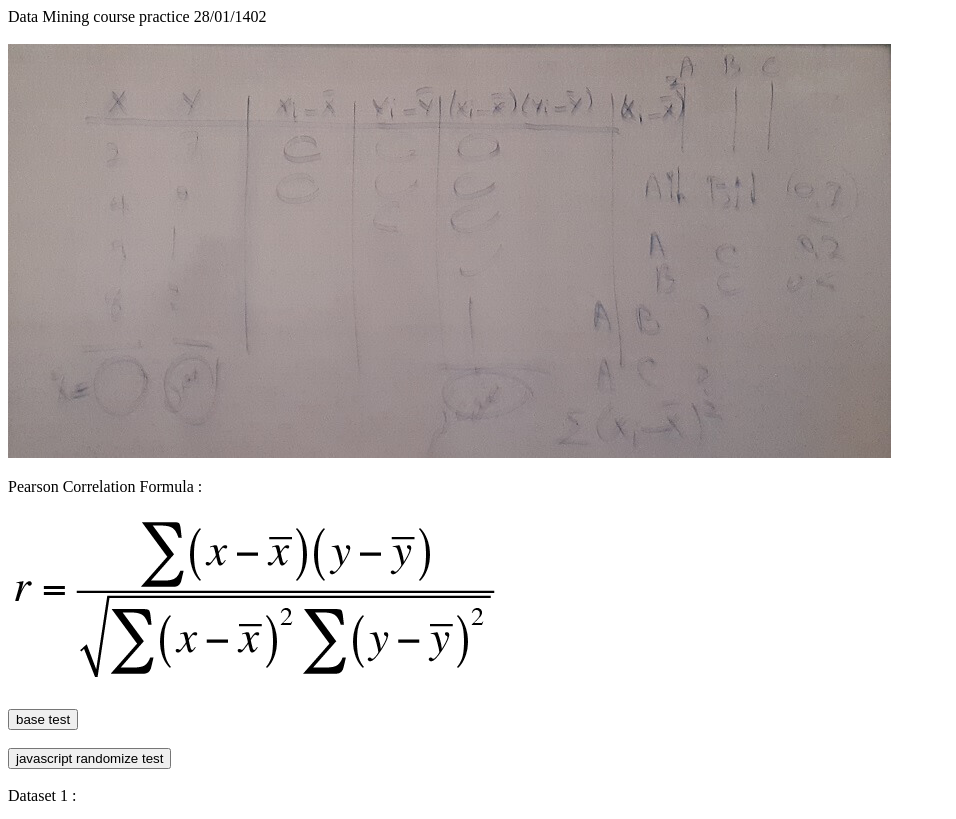
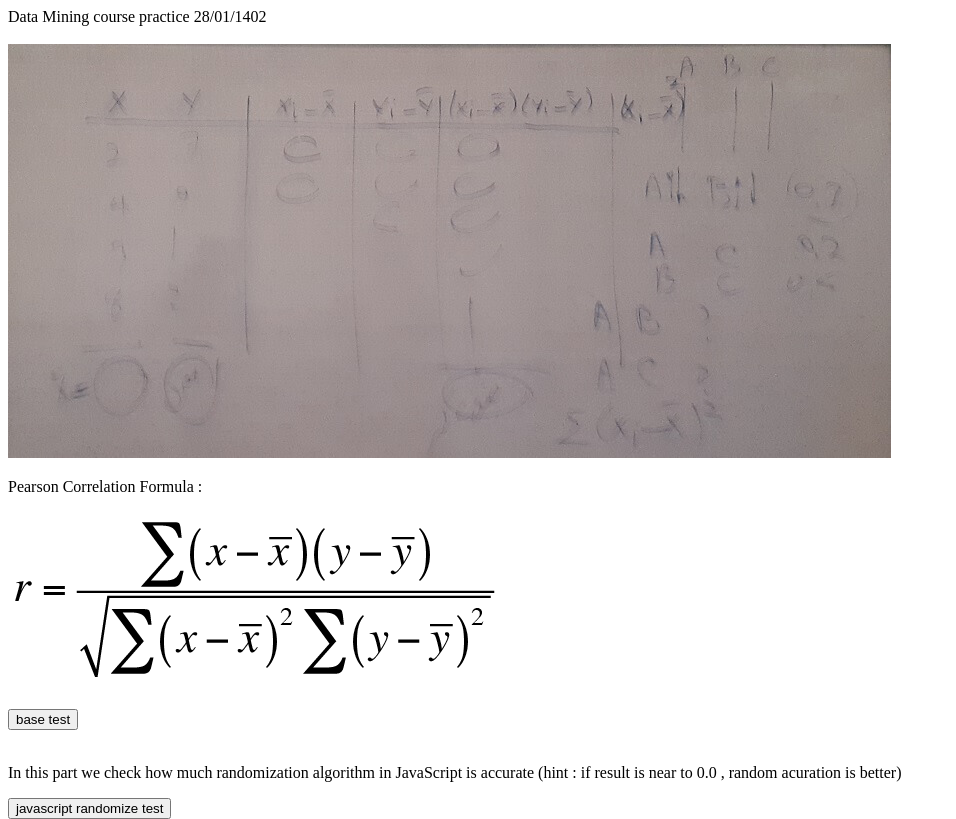
Before and after one commit to uniney/uniney.github.io, a plain HTML site: page index.html in a window 1280 px wide. Shown: the top 819 px of the page, without its empty margins (0-956 px from the left). Drawn offline with Linux system fonts and the light colour scheme.

Commit message:
Update index.html

```diff
--- a/index.html
+++ b/index.html
@@ -16,6 +16,7 @@
         <button onclick="init(true)">base test</button>
         <br>
         <br>
+        <p>In this part we check how much randomization algorithm in JavaScript is accurate (hint : if result is near to 0.0 , random acuration is better)</p>
         <button onclick="randomDataset()">javascript randomize test</button>
         <br>
         <br>
@@ -36,7 +37,7 @@
         <div>Denominator :<span id="denominator"></span></div>
         <br>
         <div>r :<span id="r"></span></div>
-
+<br><br><br><br><br><br><br><br><br>
     </body>
     <script>
 
```
